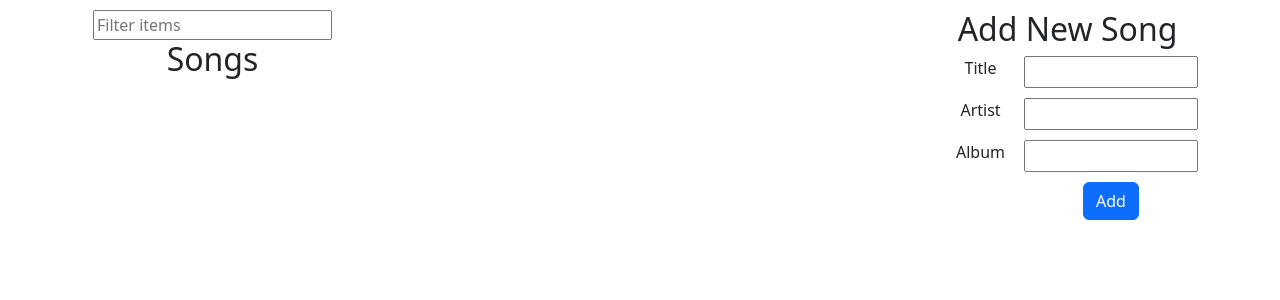
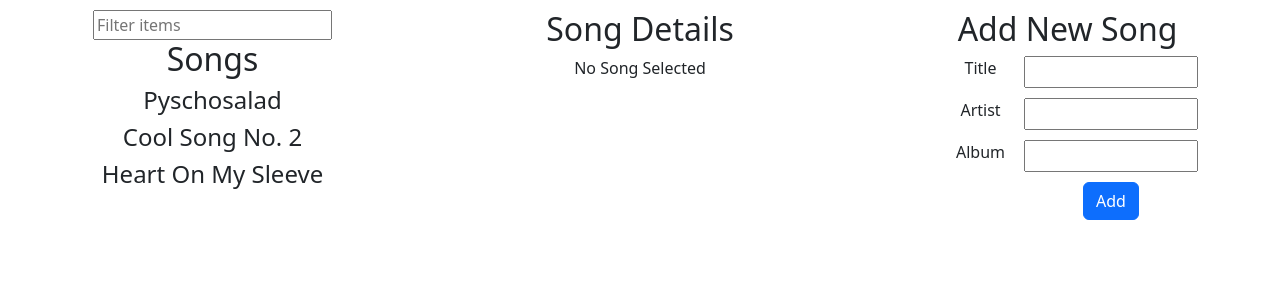
Before and after one commit to mickelson-classroom/list-detail-site-andrewbengordon, a React (Create React App) app: page / in a window 1280 px wide. Shown: the top 300 px of the page. Built offline with nearby package versions, Linux system fonts and the light colour scheme.

Commit message:
fixed filter and empty song details

```diff
--- a/src/Components/DetailComponent.tsx
+++ b/src/Components/DetailComponent.tsx
@@ -16,9 +16,9 @@ function DetailComponent({ selectedSong, removeSong }: DetailComponentProps) {
 
   return (
     <div>
-      {selectedSong && (
+      <h2>Song Details</h2>
+      {selectedSong ? (
         <div>
-          <h2>Song Details</h2>
           <div className="row">
             <p>Title: {selectedSong.title}</p>
             <p>Artist: {selectedSong.artist}</p>
@@ -28,6 +28,8 @@ function DetailComponent({ selectedSong, removeSong }: DetailComponentProps) {
             Delete
           </Button>
         </div>
+      ) : (
+        <p>No Song Selected</p>
       )}
     </div>
   );
--- a/src/Components/ParentComponent.tsx
+++ b/src/Components/ParentComponent.tsx
@@ -12,8 +12,8 @@ export interface Song {
 }
 
 function ParentComponent() {
-  const [songs, setSongs] = useState<Song[]>([]);
-  const [filteredSongs, setFilteredSongs] = useState<Song[]>([]);
+  const [songs, setSongs] = useState<Song[]>(defaultSongs);
+  const [filteredSongs, setFilteredSongs] = useState<Song[]>(defaultSongs);
   const [selectedSong, setSelectedSong] = useState<Song | undefined>();
 
   const addSong = (newItem: Song) => {
@@ -42,7 +42,7 @@ function ParentComponent() {
         <div className="col-md-3 col-sm-6">
           <FilterComponent filterSongs={filterSongs} />
           <ListComponent
-            songs={filteredSongs.length > 0 ? filteredSongs : songs}
+            songs={filteredSongs}
             selectedSong={selectedSong}
             selectSong={selectItem}
           />
@@ -61,4 +61,24 @@ function ParentComponent() {
   );
 }
 
+const defaultSongs: Song[] = [
+{
+  id: 1,
+  title: "Pyschosalad",
+  artist: "The Wiggles",
+  album: "Pyschosalad",
+},
+{
+  id: 2,
+  title: "Cool Song No. 2",
+  artist: "MGMT",
+  album: "Alien Days",
+},
+{
+  id: 3,
+  title: "Heart On My Sleeve",
+  artist: "Drake",
+  album: "Heart On My Sleeve",
+},]
+
 export default ParentComponent;
```
